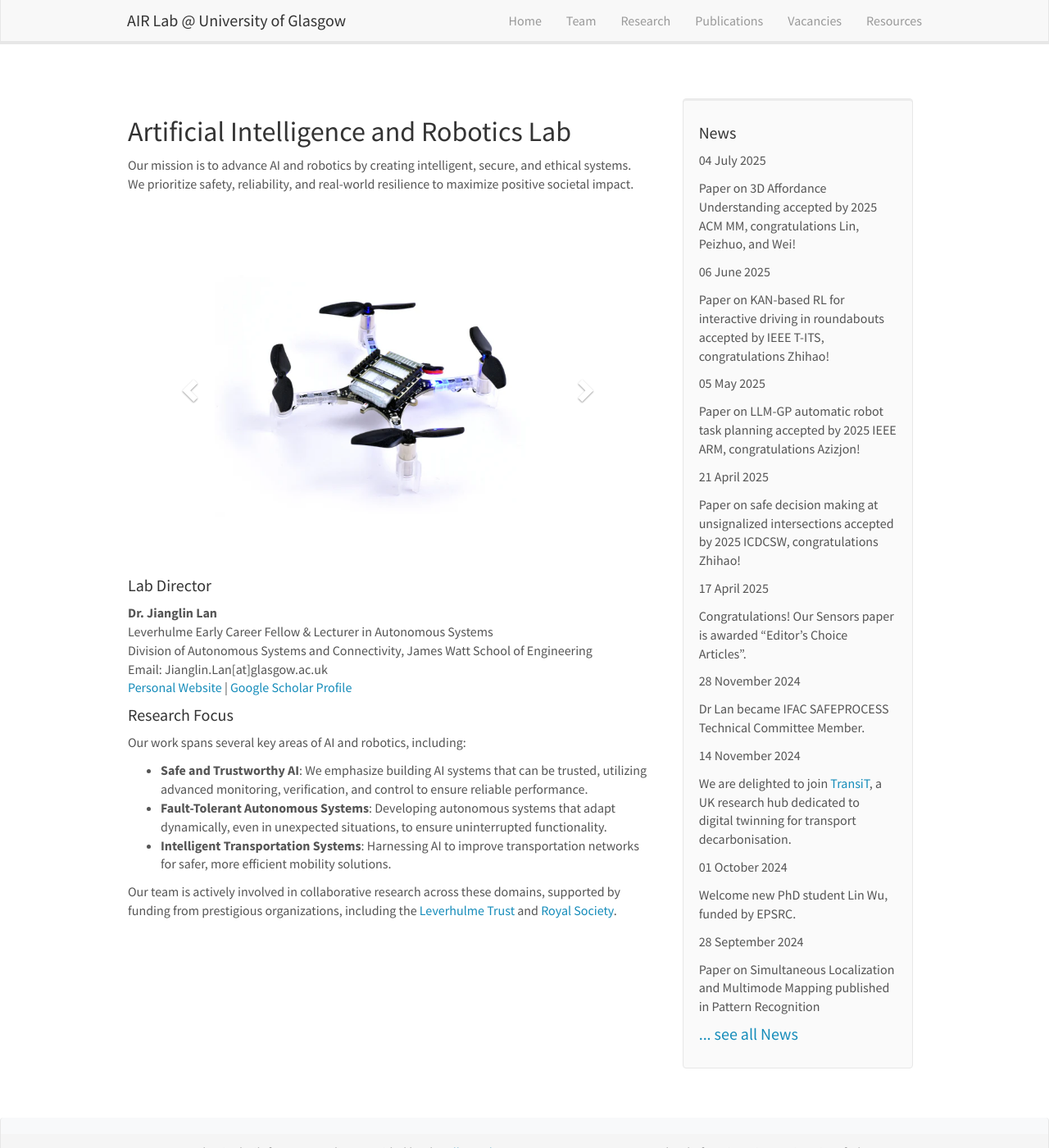
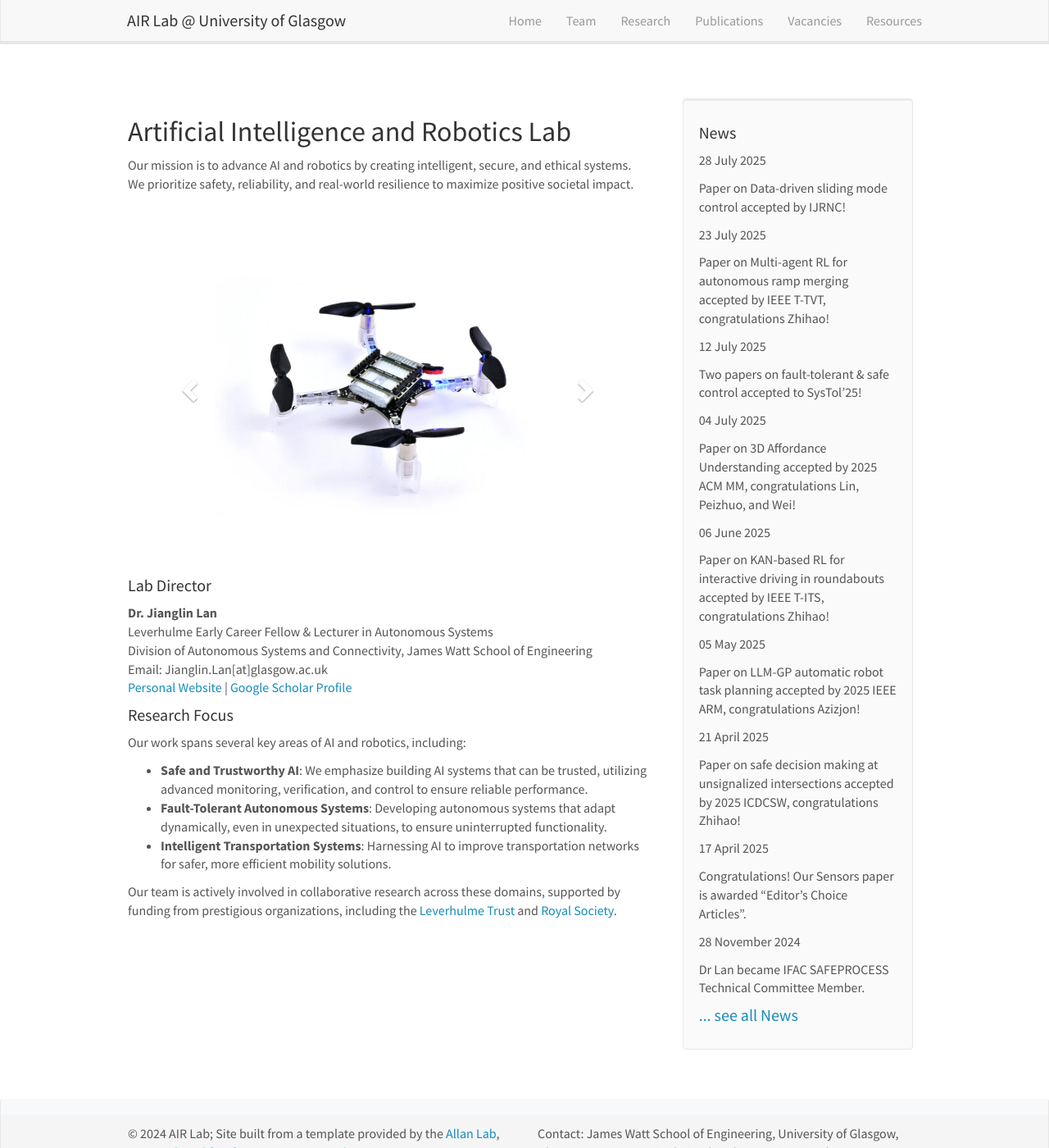
Before and after one commit to AIR-Lan/AIR-Lab, a Jekyll site: the page built from _pages/home.md, in a window 1280 px wide and 1400 px high. Shown: the whole window at 82% size. Built offline with Jekyll 4.4.1, drawn with Linux system fonts in a browser that asks for light colours; nearby versions of some CDN libraries.

Commit message:
Update news.yml

```diff
--- a/_data/news.yml
+++ b/_data/news.yml
@@ -1,3 +1,12 @@
+- date: 28 July 2025
+  headline: Paper on Data-driven sliding mode control accepted by IJRNC!
+
+- date: 23 July 2025
+  headline: Paper on Multi-agent RL for autonomous ramp merging accepted by IEEE T-TVT, congratulations Zhihao!
+
+- date: 12 July 2025
+  headline: Two papers on fault-tolerant & safe control accepted to SysTol'25!
+
 - date: 04 July 2025
   headline: Paper on 3D Affordance Understanding accepted by 2025 ACM MM, congratulations Lin, Peizhuo, and Wei!
 
```
